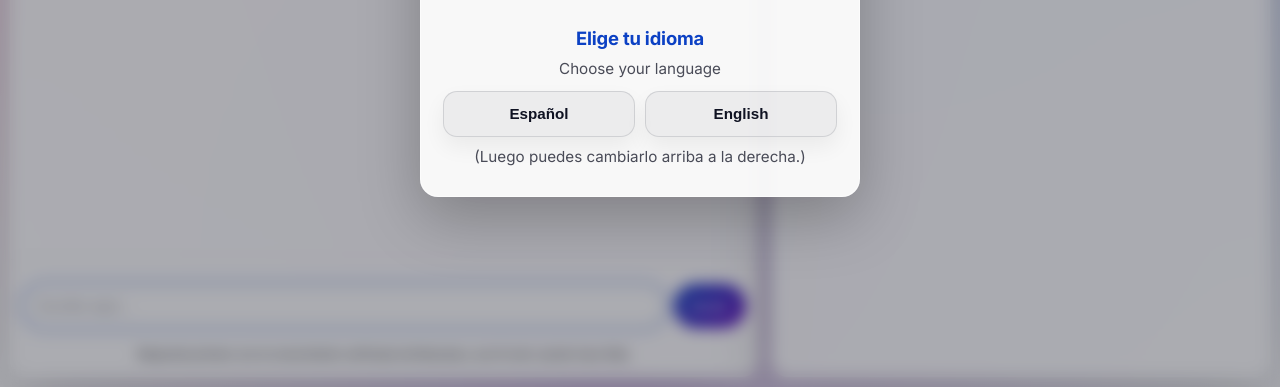
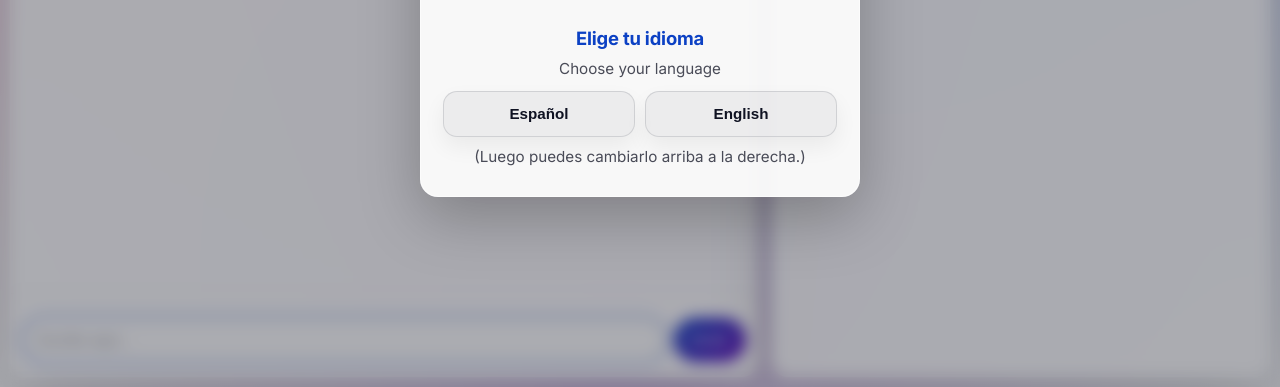
Before and after one commit to Musicala/musibot, a plain HTML site: page index.html in a window 1280 px wide. Shown: the part 413-800 px from the top of the page. Drawn offline with Linux system fonts and the light colour scheme; no server answers.

Commit message:
chore: remove internal AI note from chat

```diff
--- a/index.html
+++ b/index.html
@@ -209,9 +209,6 @@
             Enviar
           </button>
         </form>
-        <p class="ai-note" id="aiNote">
-          Respondo primero con el conocimiento verificado de Musicala y uso IA solo cuando hace falta.
-        </p>
       </div>
     </section>
 
```
